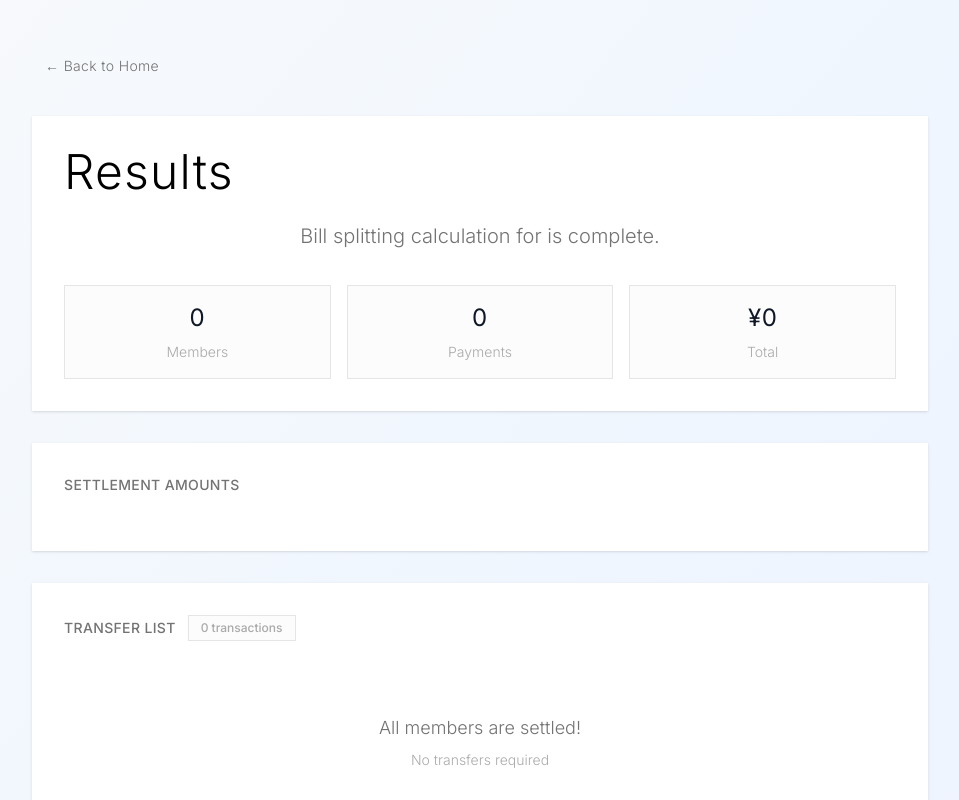
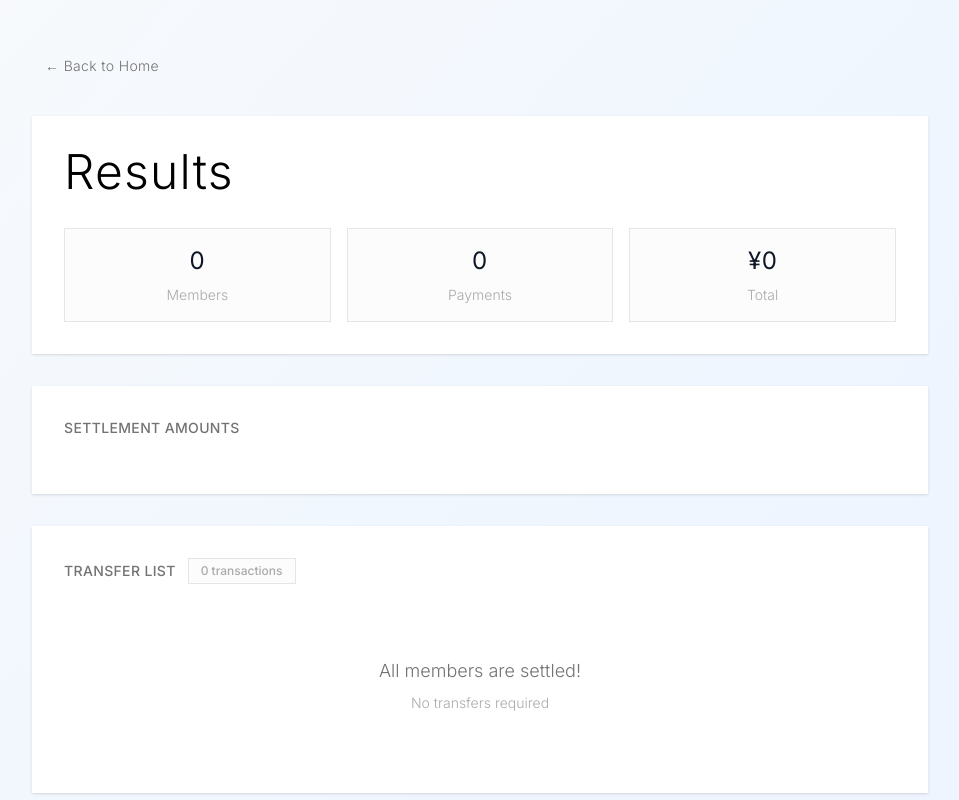
Before and after one commit to KoenigWolf/warica, a Next.js app: page /result in a window 1280 px wide. Shown: the top 800 px of the page, without its empty margins (160-1119 px from the left). Built offline with nearby package versions, Linux system fonts and the light colour scheme.

Commit message:
不要な文章を削除

```diff
--- a/src/app/result/page.tsx
+++ b/src/app/result/page.tsx
@@ -68,7 +68,6 @@ const ResultPage: React.FC = () => {
             colors.text.secondary,
             'leading-relaxed mb-8'
           )}>
-            Bill splitting calculation for {eventName} is complete.
           </p>
 
           <div className="grid grid-cols-3 gap-4">
```
